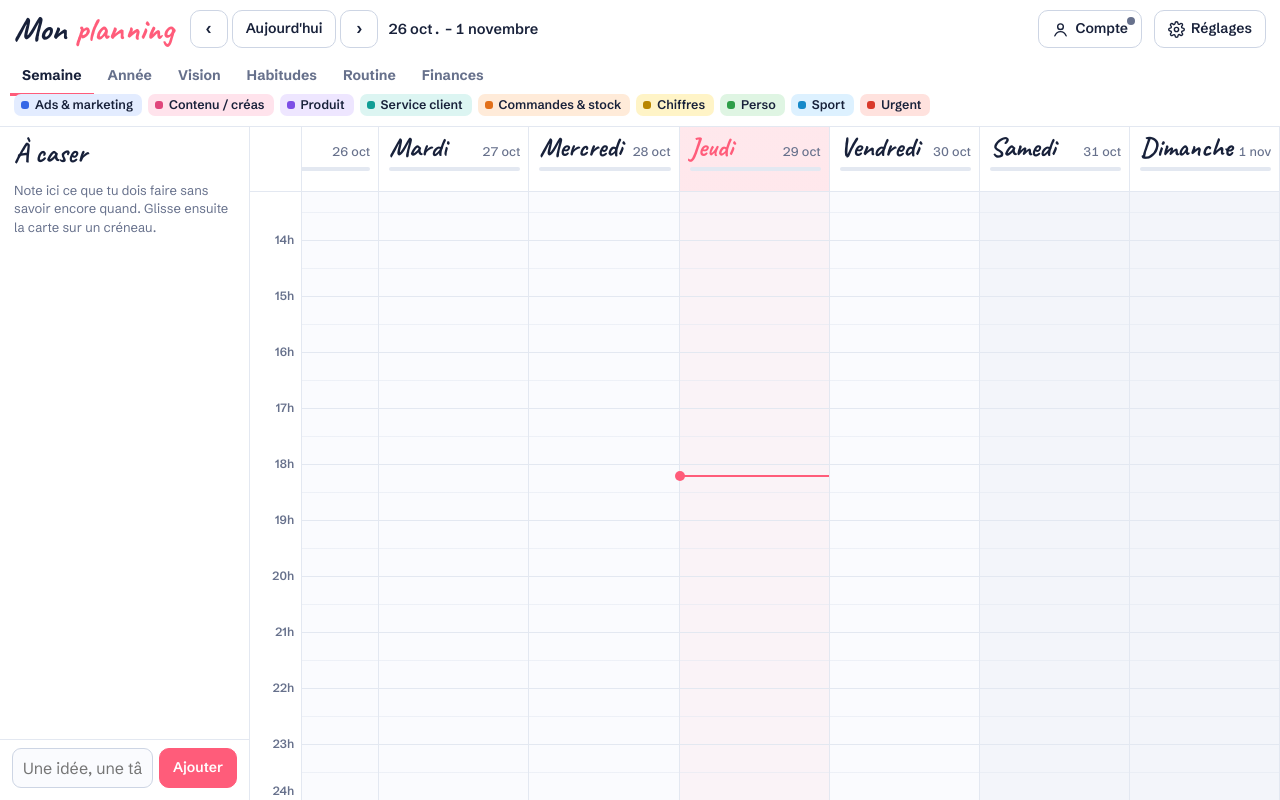
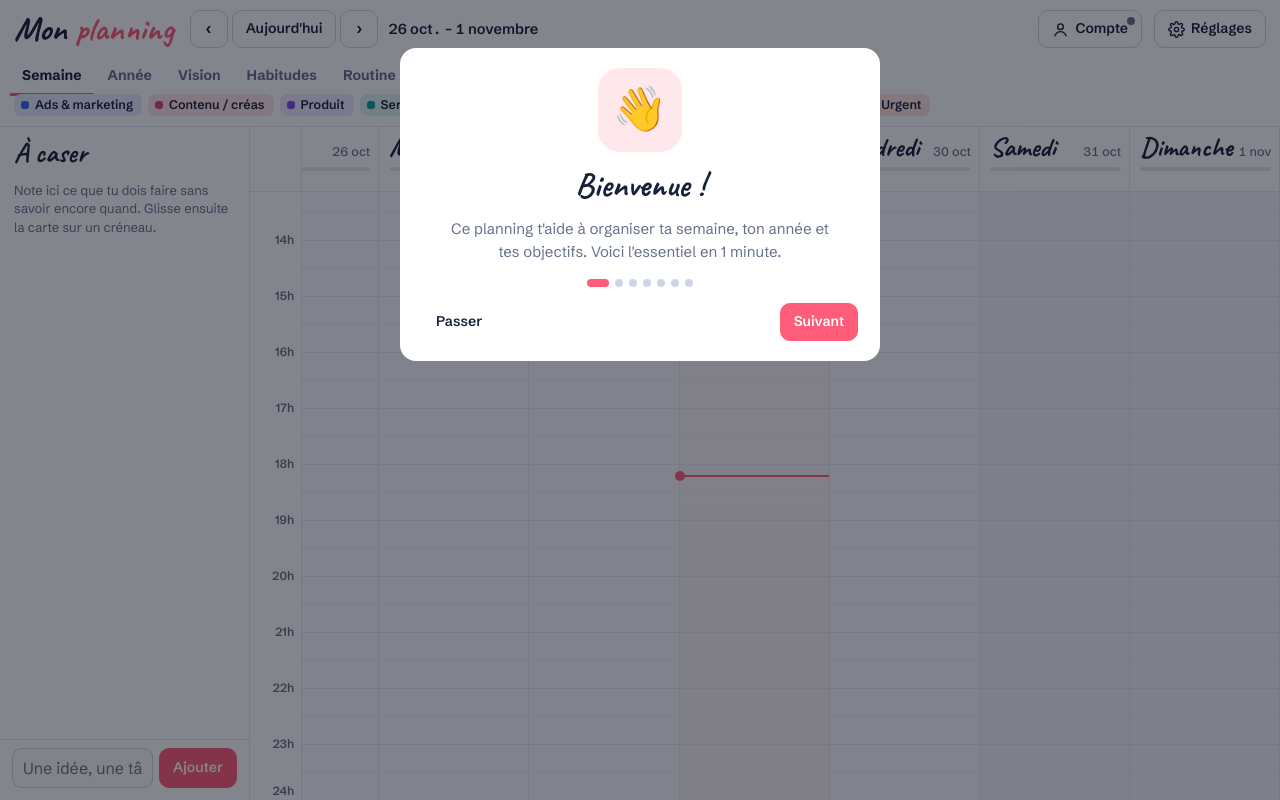
Before and after one commit to grfz9/planning, a plain HTML site: page index.html in a window 1280 px wide. Drawn offline with Linux system fonts and the light colour scheme.

Commit message:
Tuto de première visite et invitation à se connecter
Co-Authored-By: Claude Opus 5.5 <noreply@anthropic.com>
Claude-Session: https://claude.ai/code/session_01Gfgmovj6ttZAE5Lfg3Zi1e

```diff
--- a/index.html
+++ b/index.html
@@ -370,6 +370,15 @@ body.painting .mdays{touch-action:none}
 .ftab tr.cur-m th{color:var(--accent)}
 .ftab tfoot td,.ftab tfoot th{font-weight:800;border-bottom:0;font-variant-numeric:tabular-nums;text-align:right}
 .ftab tfoot th{text-align:center}
+/* Tuto */
+.tuto{max-width:480px;text-align:center;align-items:center}
+.tuto .ill{width:84px;height:84px;border-radius:22px;background:var(--accent-soft);color:var(--accent);display:grid;place-items:center;font-family:var(--f-hand);font-size:44px;font-weight:700}
+.tuto h2{font-size:34px}
+.tuto p{margin:0;color:var(--muted);font-size:15px;max-width:42ch;line-height:1.5}
+.tuto .dots{display:flex;gap:6px}
+.tuto .dots i{width:8px;height:8px;border-radius:50%;background:var(--line-2)}
+.tuto .dots i.on{background:var(--accent);width:22px;border-radius:4px}
+.tuto .foot{width:100%}
 /* Compte */
 #acctBtn{position:relative}
 #acctBtn .dot{position:absolute;top:6px;right:6px;width:8px;height:8px;border-radius:50%;background:var(--muted);box-shadow:0 0 0 2px var(--panel)}
@@ -490,6 +499,17 @@ body.painting .mdays{touch-action:none}
 </section>
 
 <div class="lightbox" id="lightbox" hidden><img alt="Image de vision en grand"></div>
+
+<!-- Tuto -->
+<div class="scrim" id="tutoScrim" hidden>
+  <div class="sheet tuto" role="dialog" aria-labelledby="tutoH" aria-live="polite">
+    <div class="ill" id="tutoIll"></div>
+    <h2 id="tutoH"></h2>
+    <p id="tutoP"></p>
+    <div class="dots" id="tutoDots"></div>
+    <div class="foot"><button class="btn ghost" id="tutoSkip">Passer</button><div class="r"><button class="btn" id="tutoBack">Retour</button><button class="btn main" id="tutoNext">Suivant</button></div></div>
+  </div>
+</div>
 
 <!-- Compte -->
 <div class="scrim" id="acctScrim" hidden>
@@ -566,6 +586,7 @@ body.painting .mdays{touch-action:none}
       <p class="note">Ajoute la semaine au Calendrier de l'iPhone : chaque carte avec une heure garde son rappel, même écran verrouillé.</p>
       <button class="btn" id="sIcs" style="align-self:flex-start">Ajouter la semaine au Calendrier (.ics)</button>
     </div>
+    <div class="sec"><span class="k">Aide</span><button class="btn" id="sTuto" style="align-self:flex-start">Revoir le tuto</button></div>
     <div class="sec"><span class="k">Installer sur l'iPhone</span>
       <ol class="steps"><li>Ouvre ce lien dans Safari.</li><li>Touche Partager, puis <b>Sur l'écran d'accueil</b>.</li><li>Ouvre Planning depuis l'icône : il s'affiche en plein écran et marche hors connexion.</li></ol>
     </div>
@@ -1377,6 +1398,7 @@ async function cloudInit(){
   else if(lastUser){ /* session expirée : on revient au mode sans compte sans rien effacer */
     localStorage.removeItem("planning.lastUser"); STORE_KEY=STORE; S=normalize(load()); warInit(); refresh(); toast("Reconnecte-toi pour synchroniser ton planning"); }
   setAcct();
+  if(!cloudUser && localStorage.getItem("planning.tuto")) askLogin(false);
   setInterval(()=>{ if(!document.hidden) cloudCheck(); },60000);
 }
 const hasContent=v=>v&&( (v.cards&&v.cards.length) || (v.mind&&(v.mind.why||v.mind.images&&v.mind.images.length)) || (v.war&&Object.keys(v.war.days||{}).length) );
@@ -1467,7 +1489,7 @@ function openAcct(mode){
     if(signup && !r.data.session){ B.replaceChildren(el("p",{class:"note"},"Compte créé. Ouvre l'e-mail envoyé à "+email+" et clique sur le lien pour confirmer, puis reviens te connecter ici.")); return; }
     await signedIn(r.data.user,true); openAcct(); toast("Connecté");
   };
-  B.replaceChildren(el("p",{class:"note"},"Crée un compte pour retrouver ton planning sur ton PC et ton téléphone. Chaque compte a son propre planning, que personne d'autre ne voit."),
+  B.replaceChildren(el("p",{class:"note",style:"font-weight:600;color:var(--ink)"},"Connecte-toi pour ne rien perdre."),el("p",{class:"note"},"Crée un compte pour retrouver ton planning sur ton PC et ton téléphone. Chaque compte a son propre planning, que personne d'autre ne voit."),
     el("label",{class:"f"},el("span",null,"E-mail"),em), el("label",{class:"f"},el("span",null,"Mot de passe"),pw), msg,
     el("div",{class:"foot"},el("button",{class:"btn main",onclick:()=>go(false)},"Se connecter"),el("button",{class:"btn",onclick:()=>go(true)},"Créer un compte")),
     el("button",{class:"btn ghost",style:"align-self:flex-start",onclick:async()=>{ const email=em.value.trim(); if(!email){ msg.textContent="Entre d'abord ton e-mail."; return; }
@@ -1477,6 +1499,36 @@ function openAcct(mode){
 $("#acctBtn").onclick=()=>openAcct();
 $("#acctClose").onclick=()=>$("#acctScrim").hidden=true;
 
+
+/* ---------- Tuto de première visite + invitation à se connecter ---------- */
+const TUTO=[
+  ["👋","Bienvenue !","Ce planning t'aide à organiser ta semaine, ton année et tes objectifs. Voici l'essentiel en 1 minute."],
+  ["7j","La semaine","Les heures à gauche, un jour par colonne. Touche une case vide pour ajouter une carte, glisse-la pour la déplacer, tire son bas pour changer sa durée."],
+  ["🏷️","Étiquettes et rappels","Donne une couleur à chaque carte (Ads, Produit, Sport…), un rappel, et fais-la revenir chaque semaine sur les jours que tu veux."],
+  ["12","L'année","Dans « Année », choisis une période (Vacances, Lancement, Q4…) et colorie les jours. Note 3 objectifs par mois."],
+  ["✨","Vision, habitudes, routine, finances","Écris ton Why et ta vision avec des images, suis tes habitudes jour par jour, coche ta routine et suis tes objectifs d'argent."],
+  ["📱","Sur ton téléphone","Dans Safari : Partager → « Sur l'écran d'accueil ». Le planning s'ouvre comme une appli."],
+  ["🔒","Ton compte","Crée un compte pour retrouver ton planning sur PC et téléphone. Il est privé : personne d'autre n'y a accès."]
+];
+let tutoI=0;
+function drawTuto(){
+  const [ill,h,p]=TUTO[tutoI], last=tutoI===TUTO.length-1;
+  $("#tutoIll").textContent=ill; $("#tutoH").textContent=h; $("#tutoP").textContent=p;
+  $("#tutoDots").replaceChildren(...TUTO.map((_,i)=>el("i",{class:i===tutoI?"on":""})));
+  $("#tutoBack").hidden=tutoI===0;
+  $("#tutoNext").textContent= last? (CLOUD&&!cloudUser? "Créer mon compte" : "C'est parti") : "Suivant";
+}
+function openTuto(){ tutoI=0; drawTuto(); $("#tutoScrim").hidden=false; }
+function endTuto(){ $("#tutoScrim").hidden=true; try{ localStorage.setItem("planning.tuto","1"); }catch(e){} if(CLOUD&&!cloudUser) askLogin(true); }
+$("#tutoNext").onclick=()=>{ if(tutoI<TUTO.length-1){ tutoI++; drawTuto(); } else endTuto(); };
+$("#tutoBack").onclick=()=>{ if(tutoI>0){ tutoI--; drawTuto(); } };
+$("#tutoSkip").onclick=endTuto;
+$("#sTuto").onclick=()=>{ $("#setScrim").hidden=true; openTuto(); };
+function askLogin(force){
+  if(!CLOUD||cloudUser) return;
+  if(!force){ try{ if(sessionStorage.getItem("planning.asked")) return; sessionStorage.setItem("planning.asked","1"); }catch(e){} }
+  openAcct();
+}
 /* ---------- Navigation & démarrage ---------- */
 function scrollToNow(){
   const B=$("#board"), H=Hpx(), tk=todayKey();
@@ -1500,7 +1552,8 @@ window.addEventListener("storage",e=>{ if(e.key===STORE_KEY&&!cur){ const v=load
 warInit(); fillStatic(); render(); requestAnimationFrame(scrollToNow); tick();
 setView(location.hash.slice(1)||"semaine");
 cloudInit();
-if(!S.cards.length && view==="semaine") setTimeout(()=>toast("Touche une case vide pour ajouter une carte à cette heure"),600);
+if(!localStorage.getItem("planning.tuto") && !location.hash.includes("=")) setTimeout(openTuto,300);
+else if(!S.cards.length && view==="semaine") setTimeout(()=>toast("Touche une case vide pour ajouter une carte à cette heure"),600);
 if("serviceWorker" in navigator && location.protocol==="https:") navigator.serviceWorker.register("sw.js").catch(()=>{});
 })();
 </script>
--- a/sw.js
+++ b/sw.js
@@ -1,5 +1,5 @@
 // Garde le planning disponible hors connexion et affiche les notifications.
-const CACHE = "planning-v8";
+const CACHE = "planning-v9";
 const FILES = ["./", "index.html", "config.js", "vendor/supabase.js", "manifest.webmanifest", "icon-180.png", "icon-512.png"];
 
 self.addEventListener("install", e => {
```
